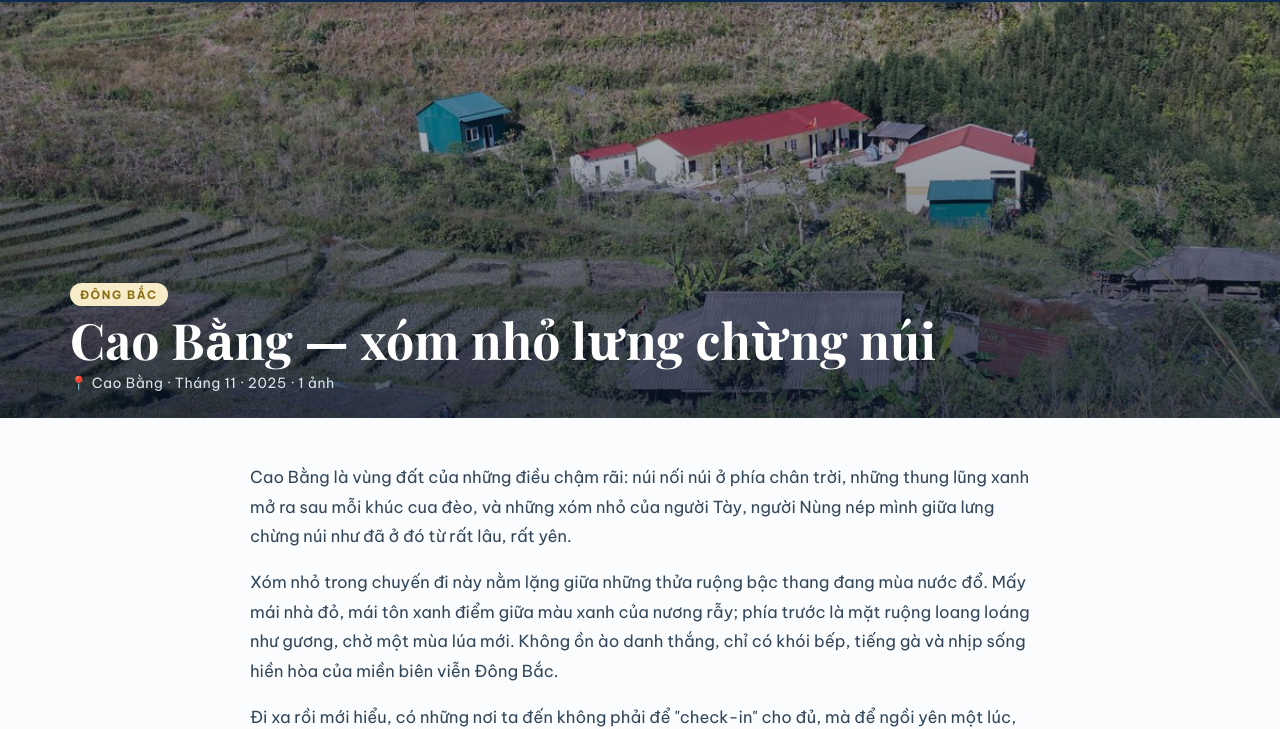
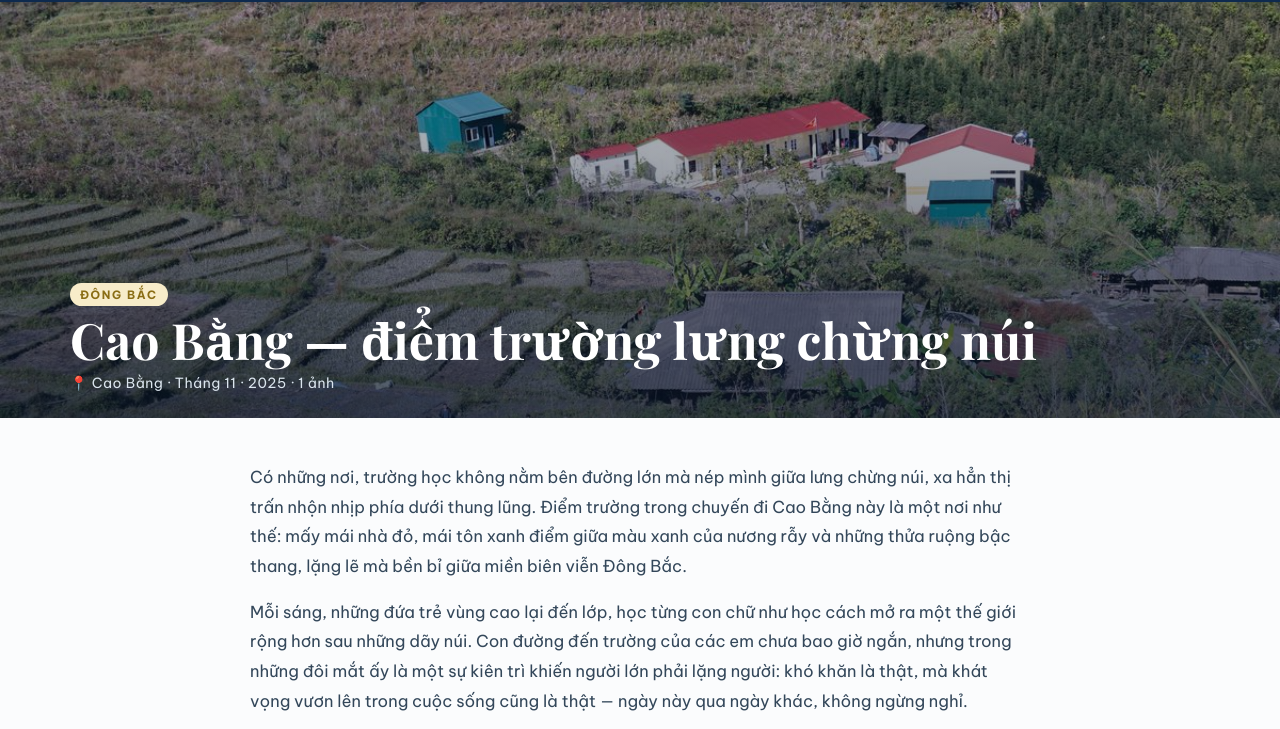
Before and after one commit to vinhnd2026/vinhnd2026.github.io, a plain HTML site: page cao-bang.html in a window 1280 px wide. Shown: the part 67-796 px from the top of the page. Drawn offline with nearby package versions, Linux system fonts and the light colour scheme.

Commit message:
Blog: Cao Bang - cau chuyen diem truong

```diff
--- a/cao-bang.html
+++ b/cao-bang.html
@@ -179,8 +179,8 @@ footer.site p{margin:4px 0;font-size:13.5px;color:#5a6d7f}
 }
 </style>
 <title>Vinhhsk</title>
-<meta name="description" content="Vài mái nhà đỏ nép mình giữa lưng chừng núi, nương ruộng bậc thang trải dài phía trước — Cao Bằng bình yên trong một khung hình nhìn từ trên cao.">
-<meta property="og:title" content="Cao Bằng — xóm nhỏ lưng chừng núi">
+<meta name="description" content="Một điểm trường nép giữa lưng chừng núi — nơi những đứa trẻ vùng cao học từng con chữ, và những thầy cô lặng thầm gieo chữ nơi đầu non.">
+<meta property="og:title" content="Cao Bằng — điểm trường lưng chừng núi">
 <meta property="og:image" content="https://vinhhsk.io.vn/images/cao-bang/cover.jpg">
 </head><body>
 <header class="site solid">
@@ -206,11 +206,11 @@ footer.site p{margin:4px 0;font-size:13.5px;color:#5a6d7f}
  <div class="shade"></div>
  <div class="inner wrap">
   <span class="chip">Đông Bắc</span>
-  <h1>Cao Bằng — xóm nhỏ lưng chừng núi</h1>
+  <h1>Cao Bằng — điểm trường lưng chừng núi</h1>
   <div class="meta">📍 Cao Bằng · Tháng 11 · 2025 · 1 ảnh</div>
  </div>
 </div>
-<div class="article"><p>Cao Bằng là vùng đất của những điều chậm rãi: núi nối núi ở phía chân trời, những thung lũng xanh mở ra sau mỗi khúc cua đèo, và những xóm nhỏ của người Tày, người Nùng nép mình giữa lưng chừng núi như đã ở đó từ rất lâu, rất yên.</p><p>Xóm nhỏ trong chuyến đi này nằm lặng giữa những thửa ruộng bậc thang đang mùa nước đổ. Mấy mái nhà đỏ, mái tôn xanh điểm giữa màu xanh của nương rẫy; phía trước là mặt ruộng loang loáng như gương, chờ một mùa lúa mới. Không ồn ào danh thắng, chỉ có khói bếp, tiếng gà và nhịp sống hiền hòa của miền biên viễn Đông Bắc.</p><p>Đi xa rồi mới hiểu, có những nơi ta đến không phải để &quot;check-in&quot; cho đủ, mà để ngồi yên một lúc, nhìn mây trôi qua sườn núi và nghe lòng mình lắng xuống. Cao Bằng là một nơi như vậy — đến nhẹ nhàng, và ở lại rất lâu trong trí nhớ.</p></div>
+<div class="article"><p>Có những nơi, trường học không nằm bên đường lớn mà nép mình giữa lưng chừng núi, xa hẳn thị trấn nhộn nhịp phía dưới thung lũng. Điểm trường trong chuyến đi Cao Bằng này là một nơi như thế: mấy mái nhà đỏ, mái tôn xanh điểm giữa màu xanh của nương rẫy và những thửa ruộng bậc thang, lặng lẽ mà bền bỉ giữa miền biên viễn Đông Bắc.</p><p>Mỗi sáng, những đứa trẻ vùng cao lại đến lớp, học từng con chữ như học cách mở ra một thế giới rộng hơn sau những dãy núi. Con đường đến trường của các em chưa bao giờ ngắn, nhưng trong những đôi mắt ấy là một sự kiên trì khiến người lớn phải lặng người: khó khăn là thật, mà khát vọng vươn lên trong cuộc sống cũng là thật — ngày này qua ngày khác, không ngừng nghỉ.</p><p>Giữ cho điểm trường ấy sáng đèn là những thầy cô giáo cắm bản. Có người có gia đình ở dưới xuôi mà lâu lắm không được về thăm nhà; có cô giáo mùa mưa lũ vẫn gánh từng bữa cơm lên cho học sinh, để các em no bụng mà học tiếp con chữ. Người lữ khách đi qua một nơi như thế, tự nhiên bước chậm lại — bởi có những chuyến đi không chỉ để ngắm cảnh, mà để cúi đầu trước những con người lặng thầm gieo chữ nơi đầu non.</p></div>
 <div class="gallery"><a href="images/cao-bang/01.jpg"><img src="images/cao-bang/01.jpg" alt="Cao Bằng — ảnh 1" loading="lazy"></a></div>
 <div class="backline"><a href="index.html#bai-viet">← Quay lại danh sách bài viết</a></div>
 <footer class="site"><div class="wrap">
```
Also changed, not shown: index.html (+2 -2 lines).
